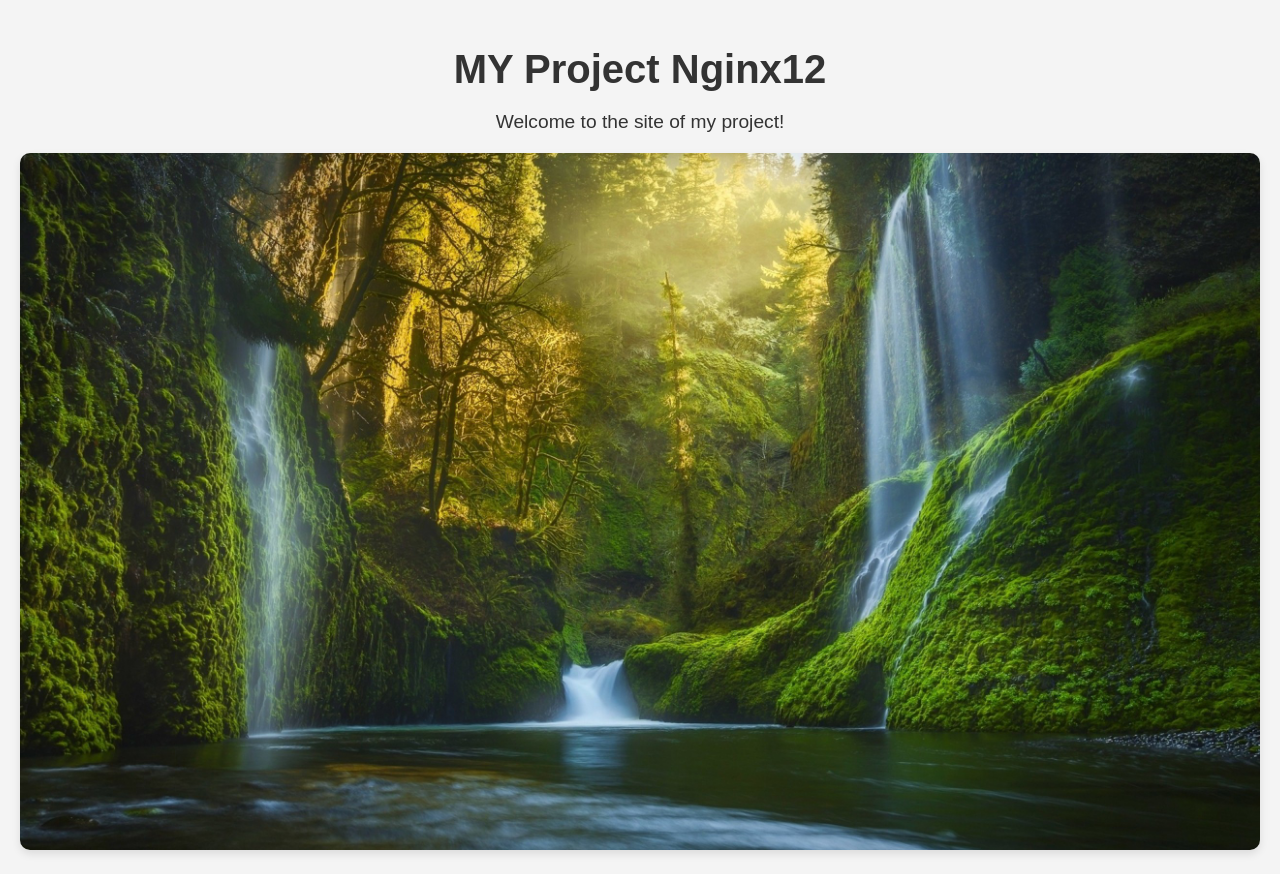
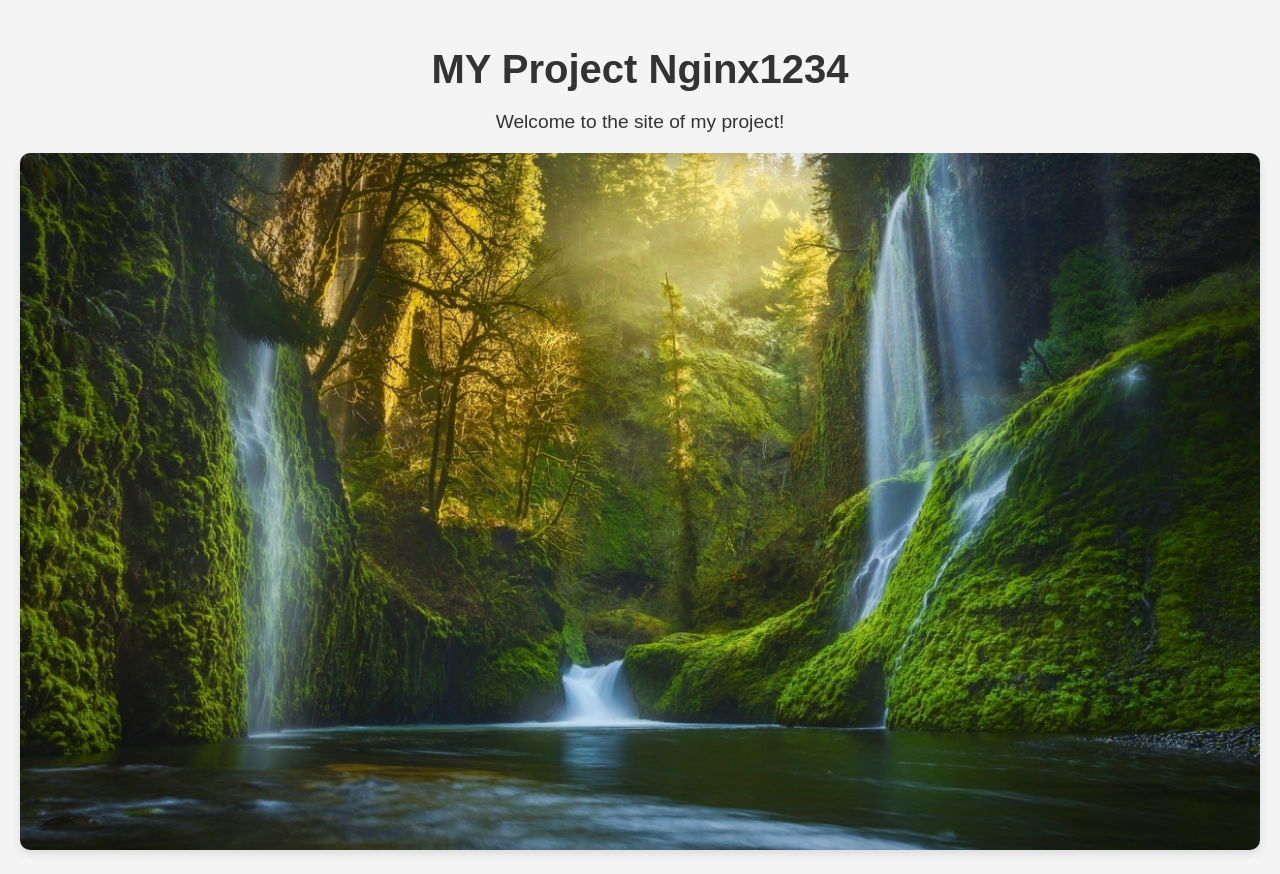
Before and after one commit to aazyablitsev/app-for-jenkins, a plain HTML site: page website/index.html in a window 1280 px wide. Drawn offline with Linux system fonts and the light colour scheme.

Commit message:
Update index.html

```diff
--- a/website/index.html
+++ b/website/index.html
@@ -8,7 +8,7 @@
 </head>
 <body>
     <div class="container">
-        <h1>MY Project Nginx12</h1>
+        <h1>MY Project Nginx1234</h1>
         <p>Welcome to the site of my project!</p>
         <img src="images/nature.jpg" alt="Nature">
     </div>
```
